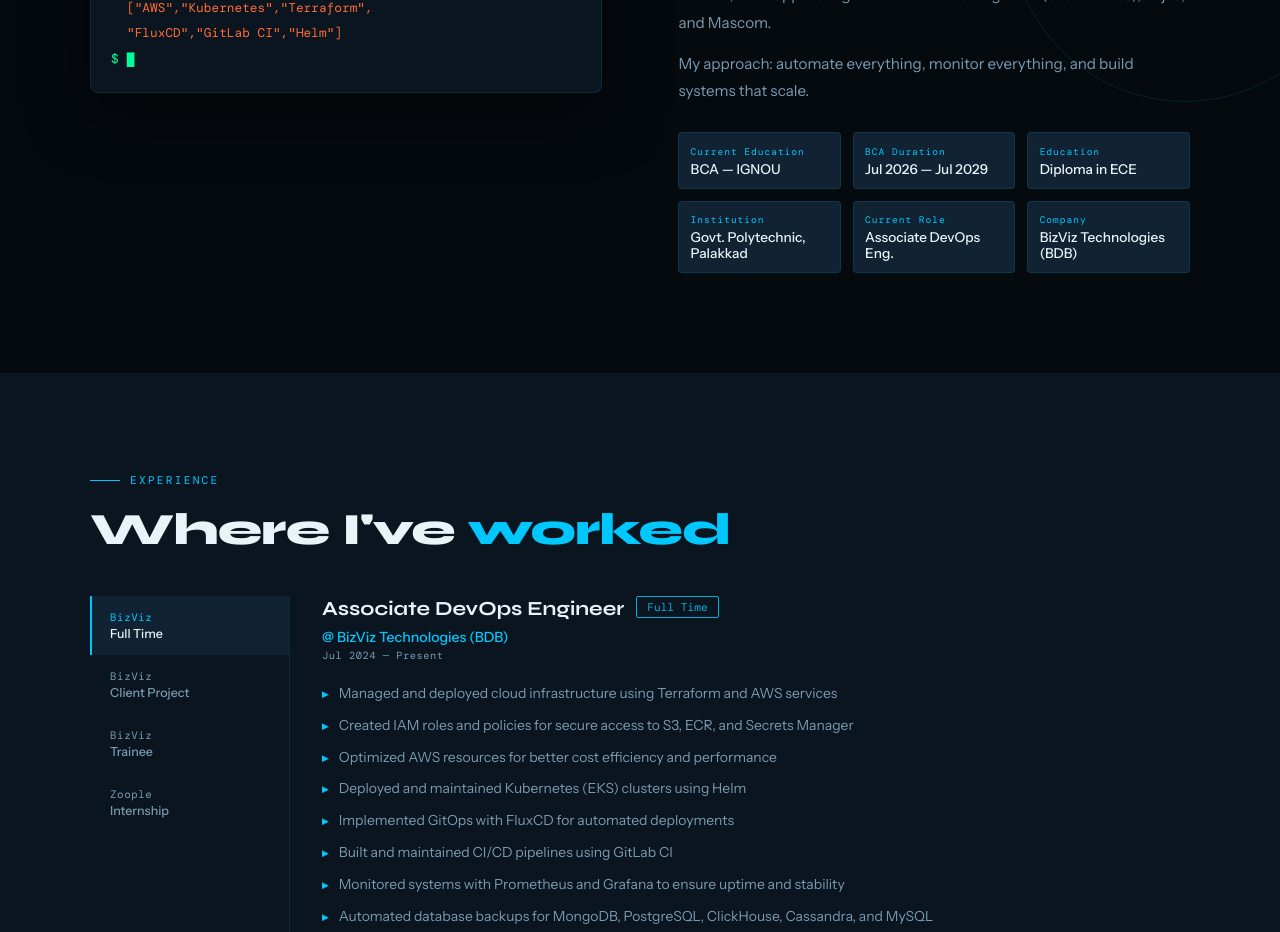
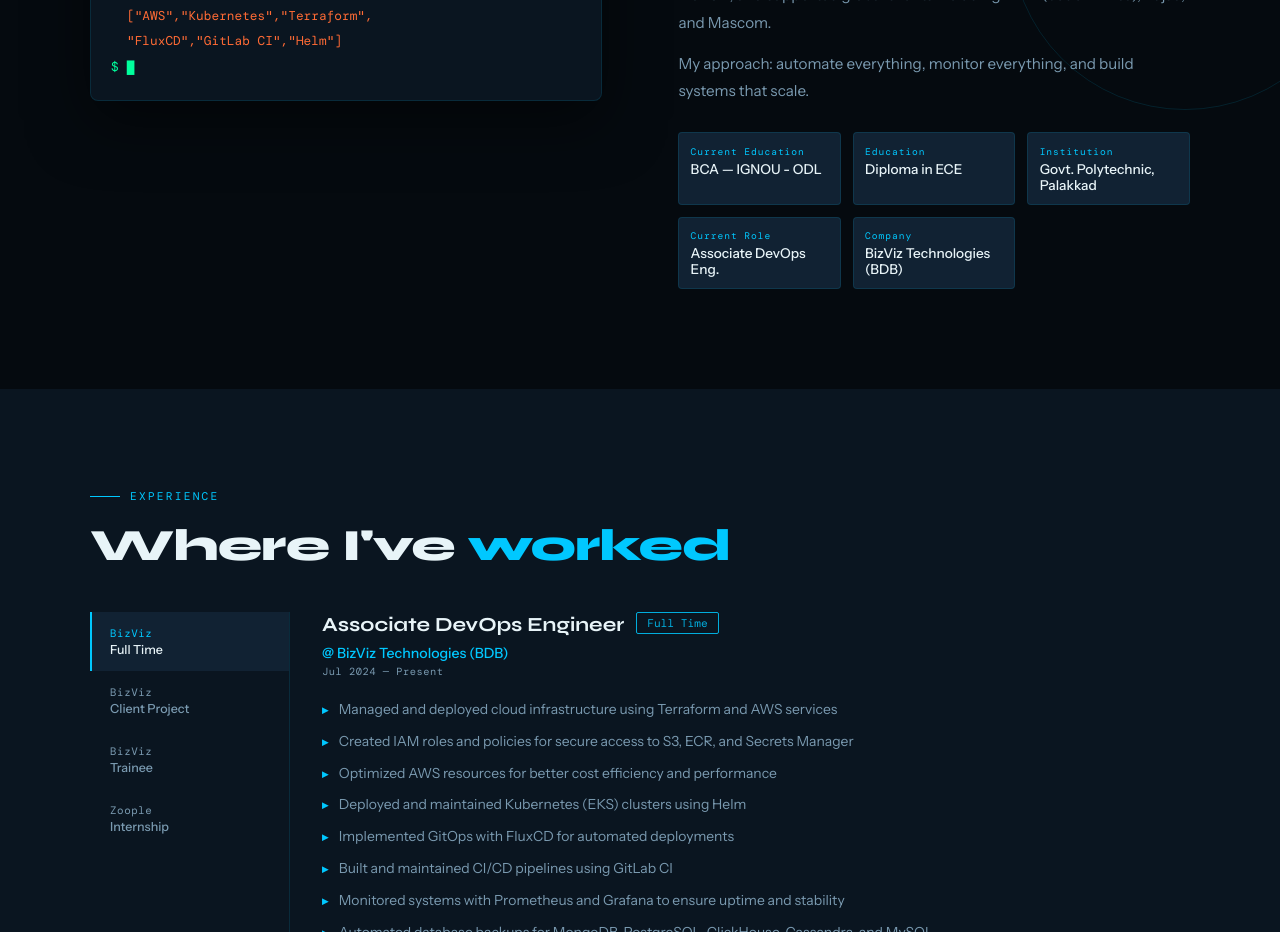
Before and after one commit to rahulkrishnan17-cell/rahul-portfolio, a React (Vite) app: page / in a window 1280 px wide. Shown: the part 1320-2252 px from the top of the page. Built offline with nearby package versions, Linux system fonts and the light colour scheme; a web font is replaced by a local one.

Commit message:
changes in about.jsx

```diff
--- a/src/components/About.jsx
+++ b/src/components/About.jsx
@@ -59,8 +59,7 @@
             </div>
             <div style={{ display:'grid', gridTemplateColumns:'repeat(auto-fit,minmax(160px,1fr))', gap:'0.75rem', marginTop:'1.75rem' }}>
               {[
-                { label:'Current Education', value:'BCA — IGNOU' },
-                { label:'BCA Duration', value:'Jul 2026 — Jul 2029' },
+                { label:'Current Education', value:'BCA — IGNOU - ODL' },
                 { label:'Education', value:'Diploma in ECE' },
                 { label:'Institution', value:'Govt. Polytechnic, Palakkad' },
                 { label:'Current Role', value:'Associate DevOps Eng.' },
```
